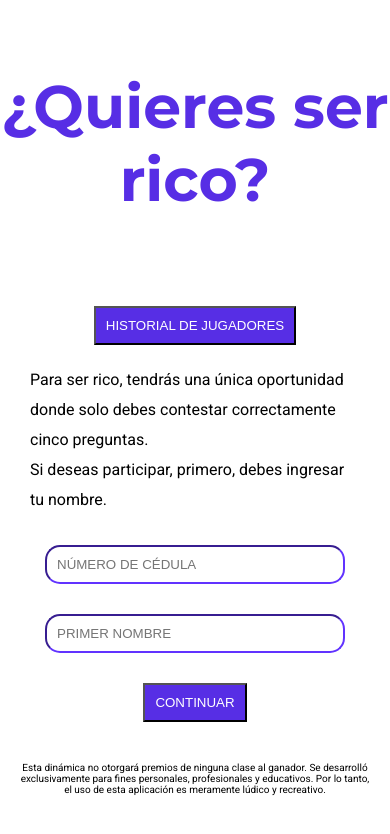
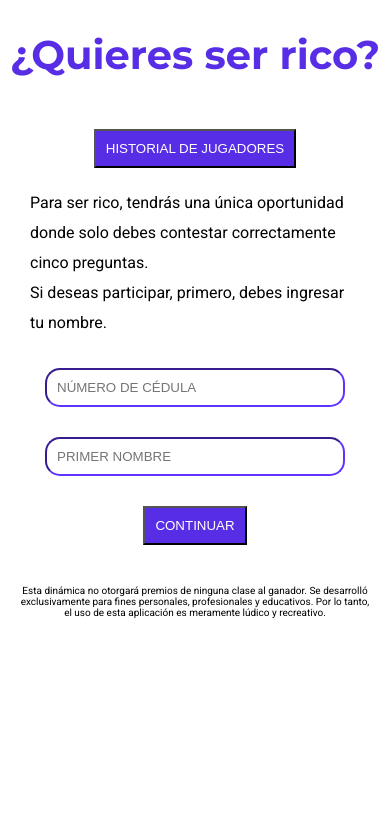
Before and after one commit to svntivgo/QQ_ser_rico_, a plain HTML site: page index.html in a window 390 px wide. Drawn offline with Linux system fonts and the light colour scheme.

Commit message:
tittle for mobile

```diff
--- a/styles/_header.scss
+++ b/styles/_header.scss
@@ -5,3 +5,9 @@ header {
         font-size: 6rem;
     }
 }
+@media screen and (max-width: 1024px) {
+    header h1 {
+        padding: 3rem 1rem;
+        font-size: 4rem;
+    }
+}
```
Also changed, not shown: styles/style.css.
